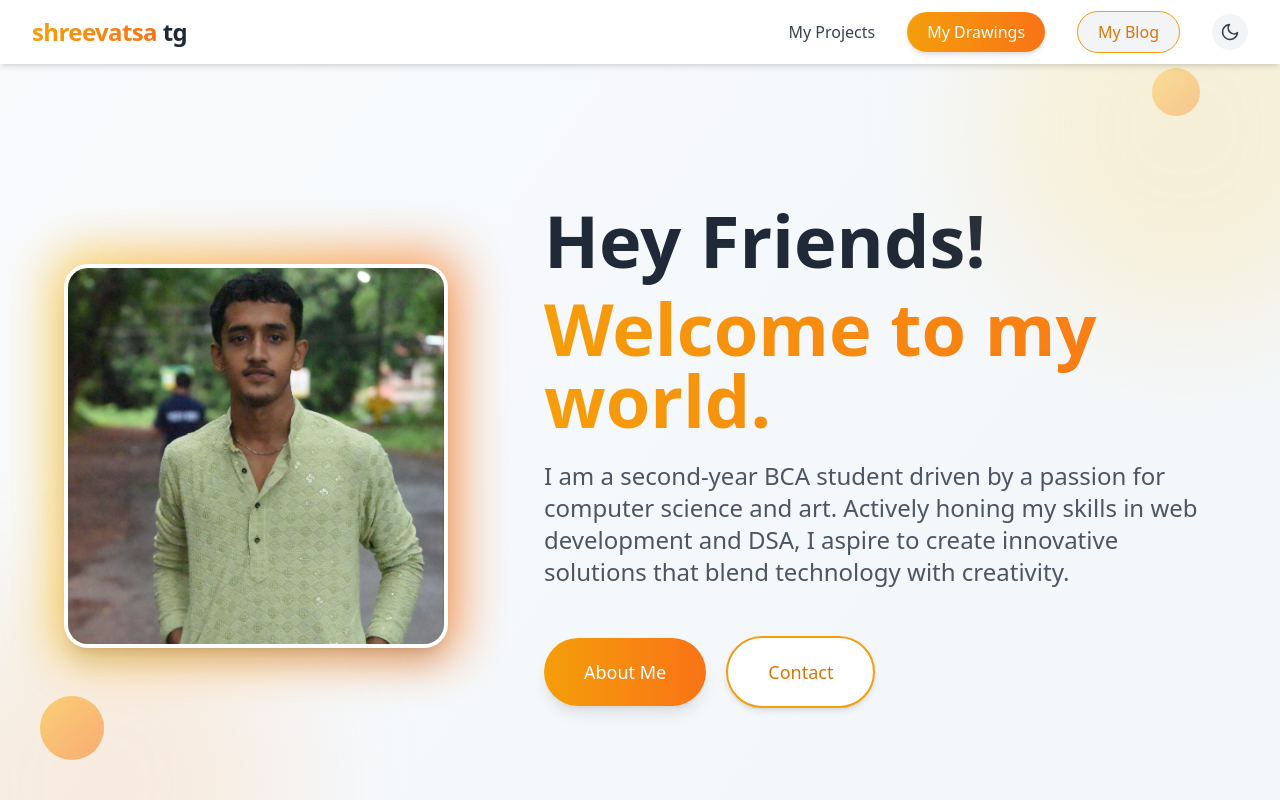
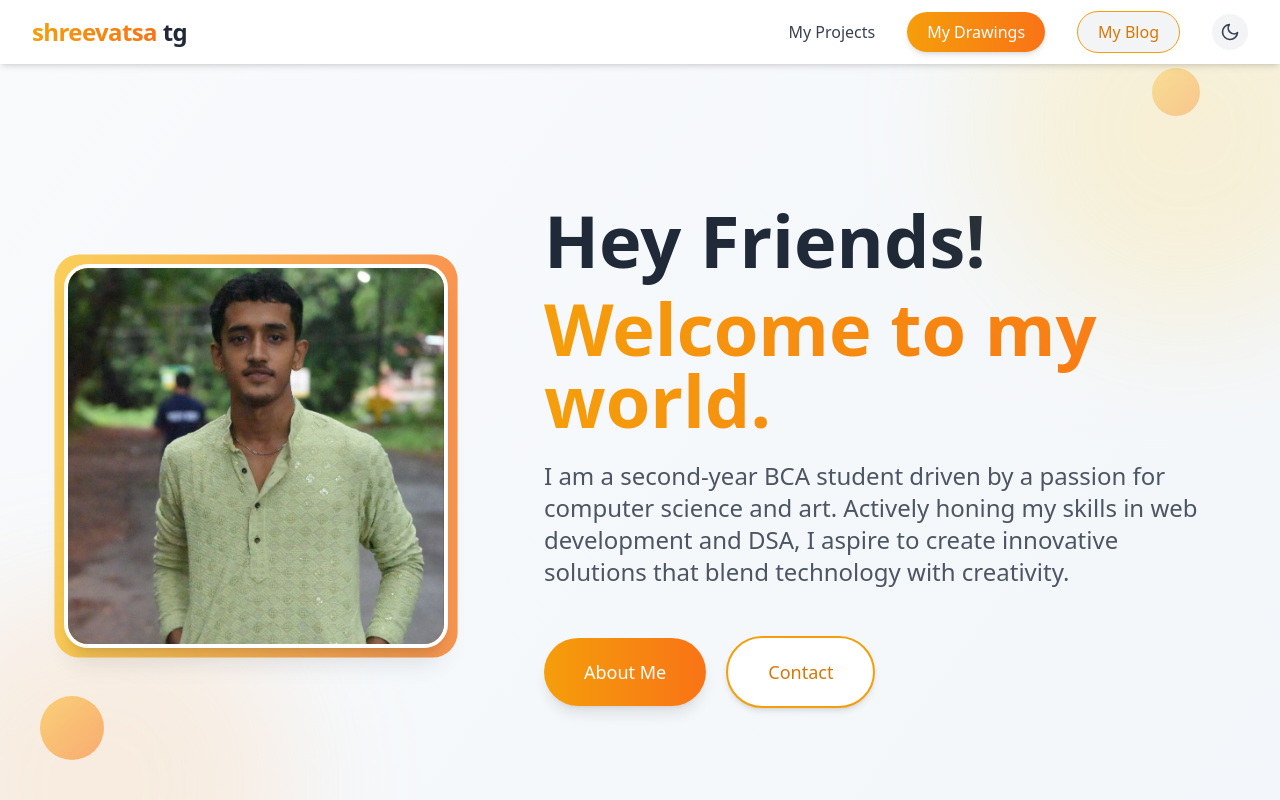
Before and after one commit to Shreevatsatg/shreevatsatg.com, a React (Vite) app: page / in a window 1280 px wide. Shown: the top 800 px of the page. Built offline with nearby package versions, Linux system fonts and the light colour scheme.

Commit message:
addited photo background blur

```diff
--- a/src/pages/home.jsx
+++ b/src/pages/home.jsx
@@ -38,7 +38,7 @@ export default function Home() {
           {/* Enhanced Profile Image - Positioned higher */}
           <div className="relative group order-first md:order-none mx-auto md:mx-0 mt-6 md:mt-0">
             {/* Outer glow effect */}
-            <div className="absolute inset-0 bg-gradient-to-r from-amber-400 to-orange-500 rounded-3xl blur-xl opacity-75 group-hover:opacity-100 transition-all duration-500 scale-105"></div>
+            <div className="absolute inset-0 bg-gradient-to-r from-amber-400 to-orange-500 rounded-3xl blur-l opacity-75 group-hover:opacity-100 transition-all duration-500 scale-105"></div>
 
             {/* Main container */}
             <div className="relative w-80 h-80 sm:w-96 sm:h-96 md:w-112 md:h-112 rounded-3xl overflow-hidden border-4 border-white dark:border-gray-800 shadow-xl transition-transform duration-500 group-hover:scale-[1.02] group-hover:shadow-2xl">
```
